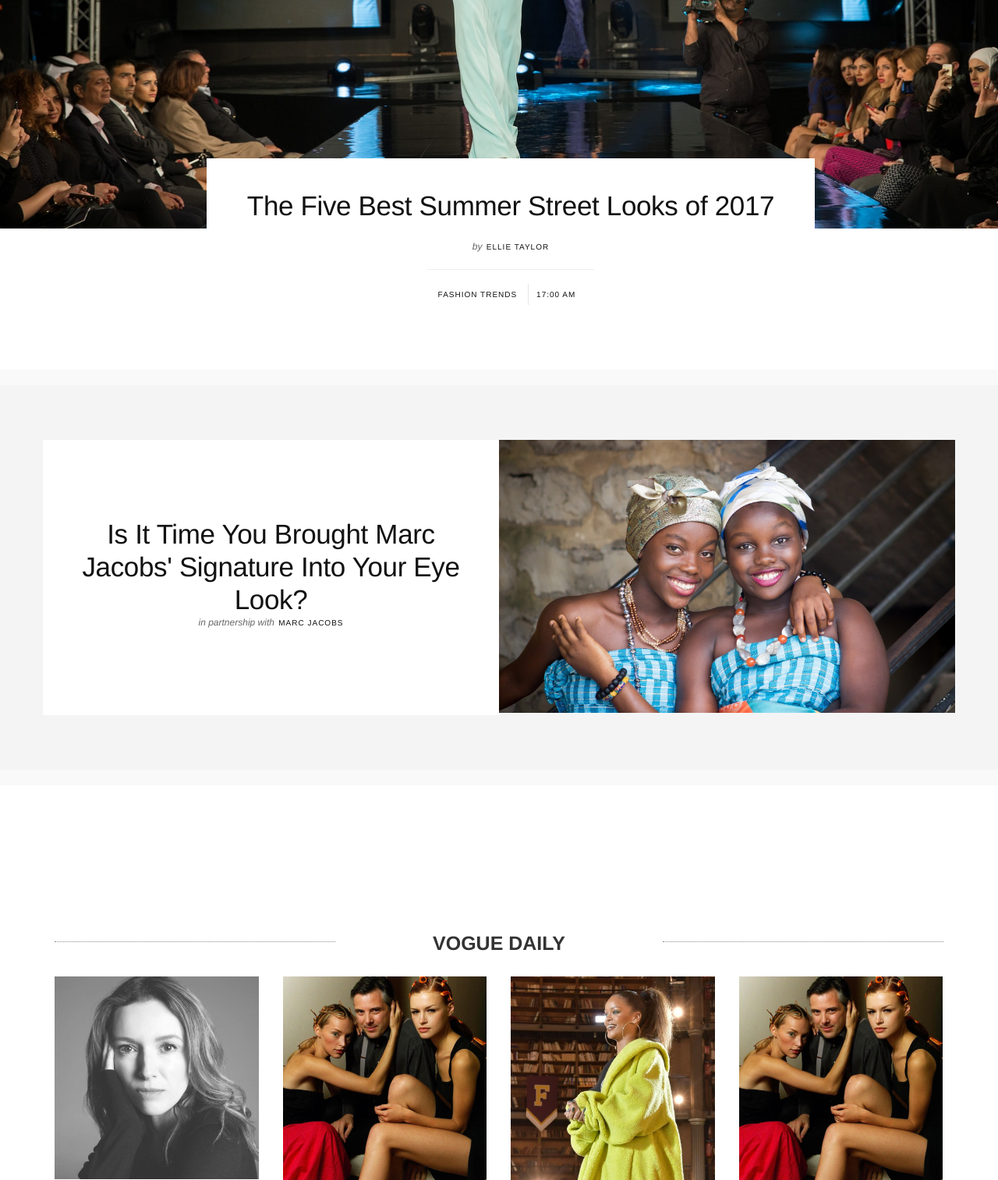
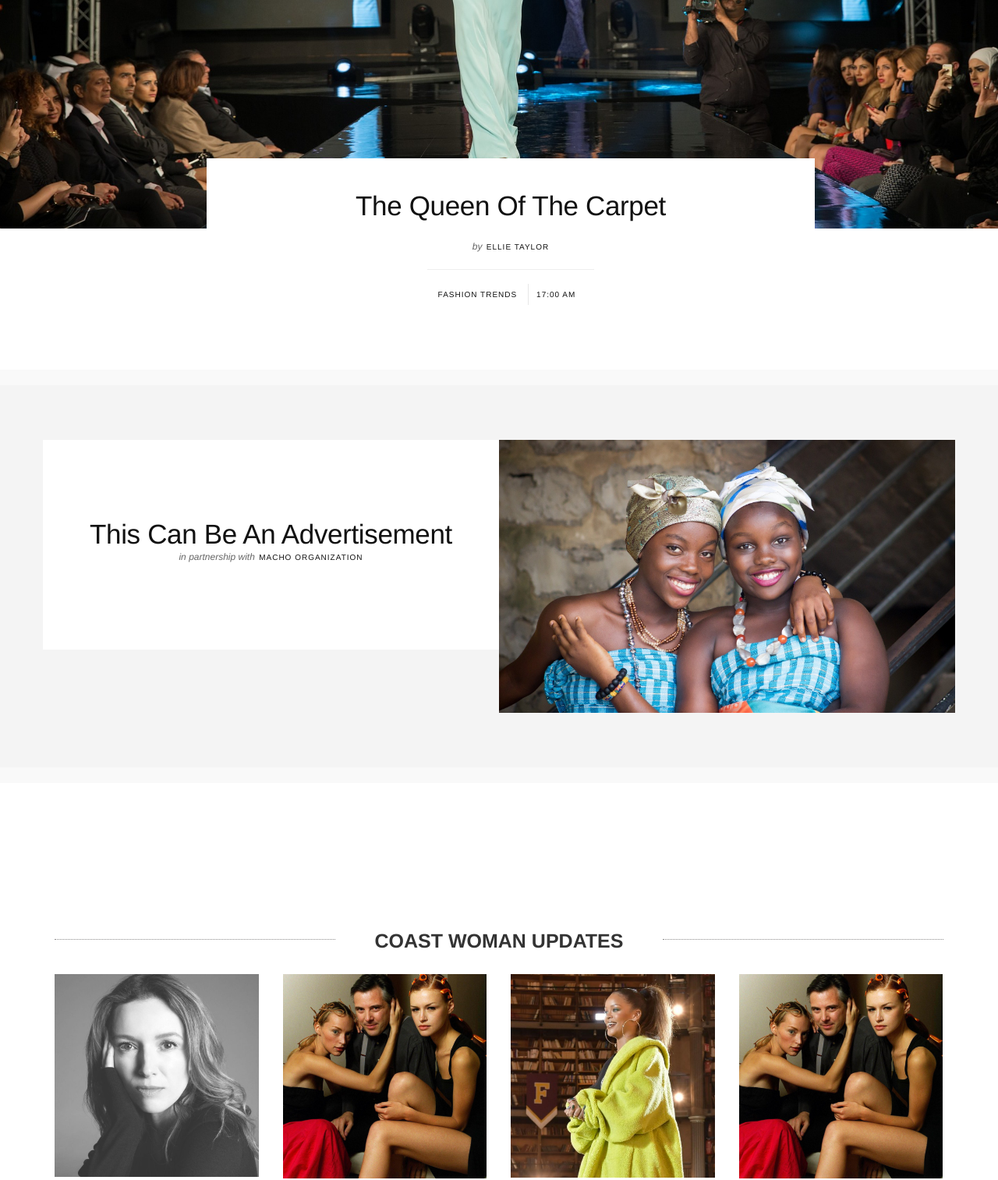
Before and after one commit to achingachris/the-shop-server, a Django app: page / in a window 1280 px wide. Shown: the part 1112-2625 px from the top of the page at 78% size. Run offline with Django 3.2, Linux system fonts and the light colour scheme; some libraries are stand-ins or nearby versions.

Commit message:
full custom

```diff
--- a/magazine/templates/magazine/index.html
+++ b/magazine/templates/magazine/index.html
@@ -93,8 +93,9 @@
       </div>
       </div>
     </nav>
-    <!-- end og nav bar -->
+    <!-- end of nav bar -->
 
+    <!-- top stories -->
     <section class="stories">
     <div class="container">
       <div class="row">
@@ -162,14 +163,18 @@
       </div>
 </div>
     </section>
+    <!-- end of top stories -->
+
     <div id="hero" >
     </div>
+
+    <!-- feature artcle -->
     <div class="feauturedArticle">
       <div class="container">
         <div class="row">
           <div class="col-md-8 col-md-offset-2 col-sm-8 col-sm-offset-2 col-xs-10 col-xs-offset-1">
             <div class="info-article">
-              <h1>The Five Best Summer Street Looks of 2017</h1>
+              <h1>The Queen Of The Carpet</h1>
               <div class="row">
                 <div class="col-md-4 col-md-offset-4">
                   <div class="text-center">
@@ -186,7 +191,10 @@
           </div><!--col-->
         </div><!--row-->
       </div><!--container-->
-    </div><!--feauturedArticle-->
+    </div>
+    <!--feauturedArticle-->
+
+    <!-- section //advert -->
     <section id="forPadding">
       <div id="divededArticle">
         <div class="container">
@@ -195,8 +203,8 @@
               <div class="row">
                 <div class="col-md-6 nopadding">
                   <div class="articleText">
-                    <h1>Is It Time You Brought Marc Jacobs' Signature Into Your Eye Look?</h1>
-                    <p class="text-center"><span>In partnership with </span>Marc Jacobs</p>
+                    <h1>This Can Be An Advertisement</h1>
+                    <p class="text-center"><span>In partnership with </span>Macho Organization</p>
                   </div>
                 </div>
                 <div class="col-md-6 nopadding">
@@ -209,6 +217,8 @@
         </div><!--container-->
       </div>
     </section>
+    <!-- section //advert -->
+
     <section class="stories">
     <div class="container">
       <div class="row">
@@ -216,7 +226,7 @@
           <div class="dotted"></div>
         </div>
         <div class="col-md-4">
-          <h4 class="text-center">VOGUE DAILY</h4>
+          <h4 class="text-center">Coast Woman Updates</h4>
         </div>
         <div class="col-md-4">
           <div class="dotted"></div>
@@ -226,7 +236,7 @@
         <div class="col-md-3 col-sm-6">
           <div class="wrap-fade">
             <a href="#">
-                <img  src="img/covers3.png"/>
+                <img  src="{% static 'img/covers3.png' %}"/>
                 <h3>Vogue View: Are We Bidding Farewell To The Box-Set Phenomenon?</h3>
                 <p> <span>By </span> Coast Woman</p>
                 <hr/>
@@ -238,7 +248,7 @@
           <div class="col-md-3 col-sm-6">
             <div class="wrap-fade">
               <a href="#">
-                  <img  src="img/covers2.png"/>
+                  <img  src="{% static 'img/covers2.png' %}"/>
                   <h3>Vogue View: Are We Bidding Farewell To The Box-Set Phenomenon?</h3>
                   <p> <span>By </span> Coast Woman</p>
                   <hr/>
@@ -250,7 +260,7 @@
           <div class="col-md-3 col-sm-6">
             <div class="wrap-fade">
               <a href="#">
-                  <img  src="img/covers1.png"/>
+                  <img  src="{% static 'img/covers1.png' %}"/>
                   <h3>Vogue View: Are We Bidding Farewell To The Box-Set Phenomenon?</h3>
                   <p> <span>By </span> Coast Woman</p>
                   <hr/>
@@ -262,7 +272,7 @@
           <div class="col-md-3 col-sm-6">
             <div class="wrap-fade">
               <a href="#">
-                  <img  src="img/covers2.png"/>
+                  <img  src="{% static 'img/covers2.png' %}"/>
                   <h3>Vogue View: Are We Bidding Farewell To The Box-Set Phenomenon?</h3>
                   <p> <span>By </span> Coast Woman</p>
                   <hr/>
@@ -276,6 +286,8 @@
       </div>
     </div>
     </section>
+
+
     <div id="hero2">
     </div>
     <div class="feauturedArticle">
@@ -306,7 +318,7 @@
     <!-- Bootstrap core JavaScript
     ================================================== -->
     <!-- Placed at the end of the document so the pages load faster -->
-   <script   src="https://code.jquery.com/jquery-2.2.4.js"   integrity="sha256-iT6Q9iMJYuQiMWNd9lDyBUStIq/8PuOW33aOqmvFpqI="   crossorigin="anonymous"></script>
+   <script   src="https://code.jquery.com/jquery-2.2.4.js"   integrity="sha256-iT6Q9iMJYuQiMWNd9lDyBUStIq/8PuOW33aOqmvFpqI=" crossorigin="anonymous"></script>
     <script src="{% static 'js/bootstrap.js' %}"></script>
     <script src="{% static 'js/script.js' %}"></script>
 
```
